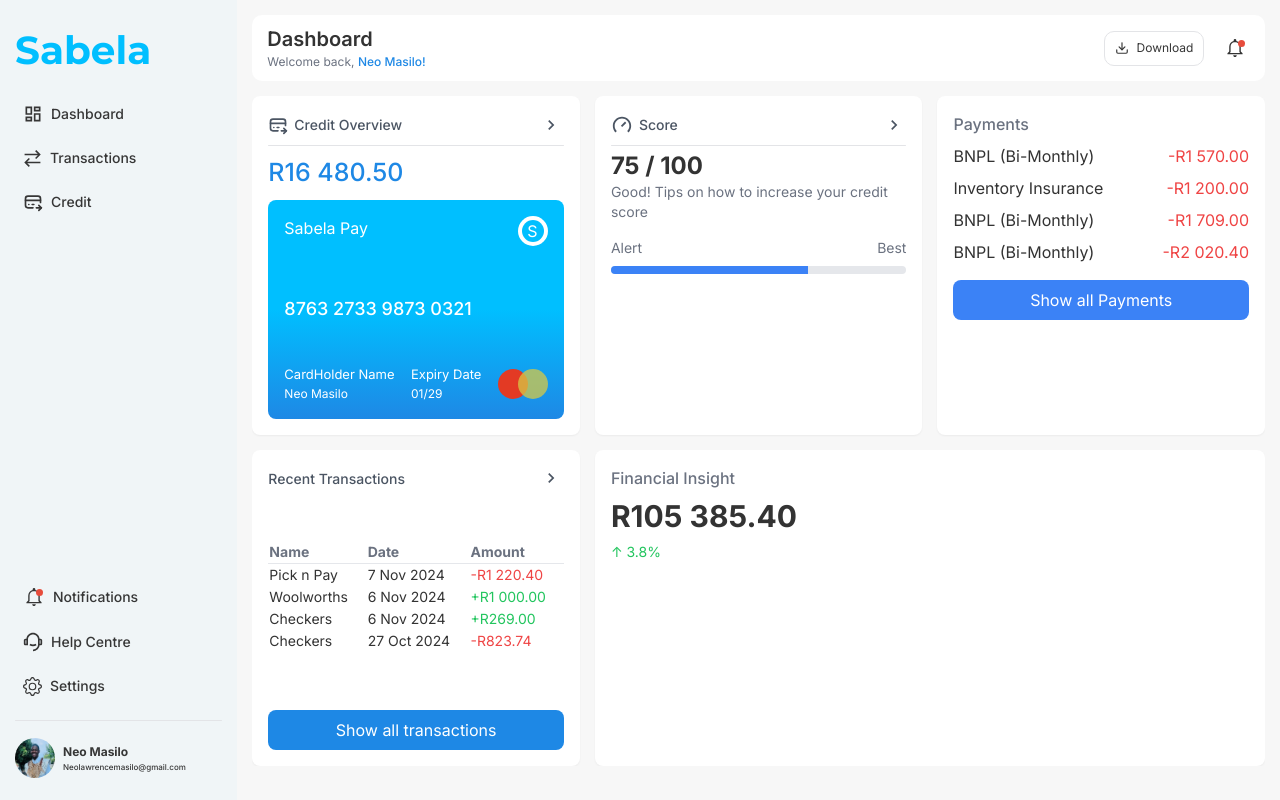
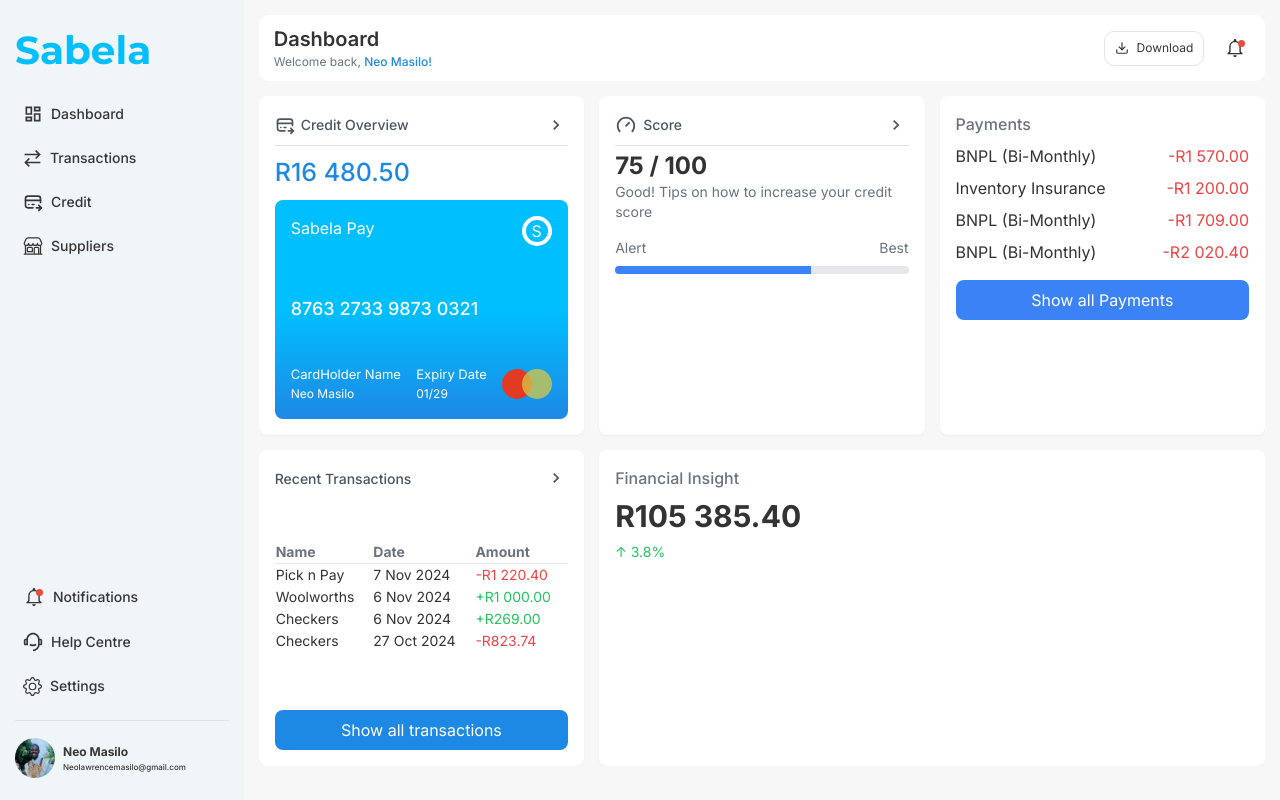
Before and after one commit to lawrencemasilo/ZestyApp, a React (Create React App) app in the folder frontend/: page / in a window 1280 px wide. Built offline with nearby package versions, Linux system fonts and the light colour scheme.

Commit message:
update to SideNav

```diff
--- a/frontend/package.json
+++ b/frontend/package.json
@@ -6,7 +6,9 @@
     "@testing-library/jest-dom": "^5.17.0",
     "@testing-library/react": "^13.4.0",
     "@testing-library/user-event": "^13.5.0",
+    "apexcharts": "^3.54.1",
     "react": "^18.3.1",
+    "react-apexcharts": "^1.5.0",
     "react-dom": "^18.3.1",
     "react-icons": "^5.3.0",
     "react-scripts": "5.0.1",
--- a/frontend/src/App.js
+++ b/frontend/src/App.js
@@ -4,7 +4,7 @@
 function App() {
   return (
     <div className="flex flex-row h-screen w-[100%] bg-[#f7f7f7]" style={{ fontFamily: '"Inter", serif' }}>
-      <div className="w-[300px] bg-[#F0F5F7] opacity-[100%] h-full">
+      <div className="w-[310px] bg-[#F0F5F7] opacity-[100%] h-full">
         <NavBar />
       </div>
 
--- a/frontend/src/components/SME/NavBar.jsx
+++ b/frontend/src/components/SME/NavBar.jsx
@@ -6,6 +6,7 @@
 import { RiCustomerService2Line } from "react-icons/ri";
 import { TbCreditCardPay } from "react-icons/tb";
 import { MdOutlineDashboard } from "react-icons/md"
+import { IoStorefrontOutline } from "react-icons/io5";
 import test from "../../assets/images/test.jpg"
 
 export const NavBar = () => {
@@ -30,16 +31,16 @@
                 <span className="text-sm font-medium ">Transactions</span>
               </div>
 
-              {/* Suppliers */}
-              {/*<div className="item flex items-center gap-2 p-2 rounded-md hover-item">
-                <BsCart className="" size={20} />
-                <span className="text-sm font-medium">Suppliers</span>
-              </div>/}
-
               {/* Credit */}
               <div className="flex items-center gap-2 p-2 rounded-md hover-item">
                 <TbCreditCardPay className="" size={20} />
                 <span className="text-sm font-medium ">Credit</span>
+              </div>
+
+              {/* Suppliers */}
+              <div className="item flex items-center gap-2 p-2 rounded-md hover-item">
+                <IoStorefrontOutline className="" size={20} />
+                <span className="text-sm font-medium">Suppliers</span>
               </div>
             </div>
 
```
